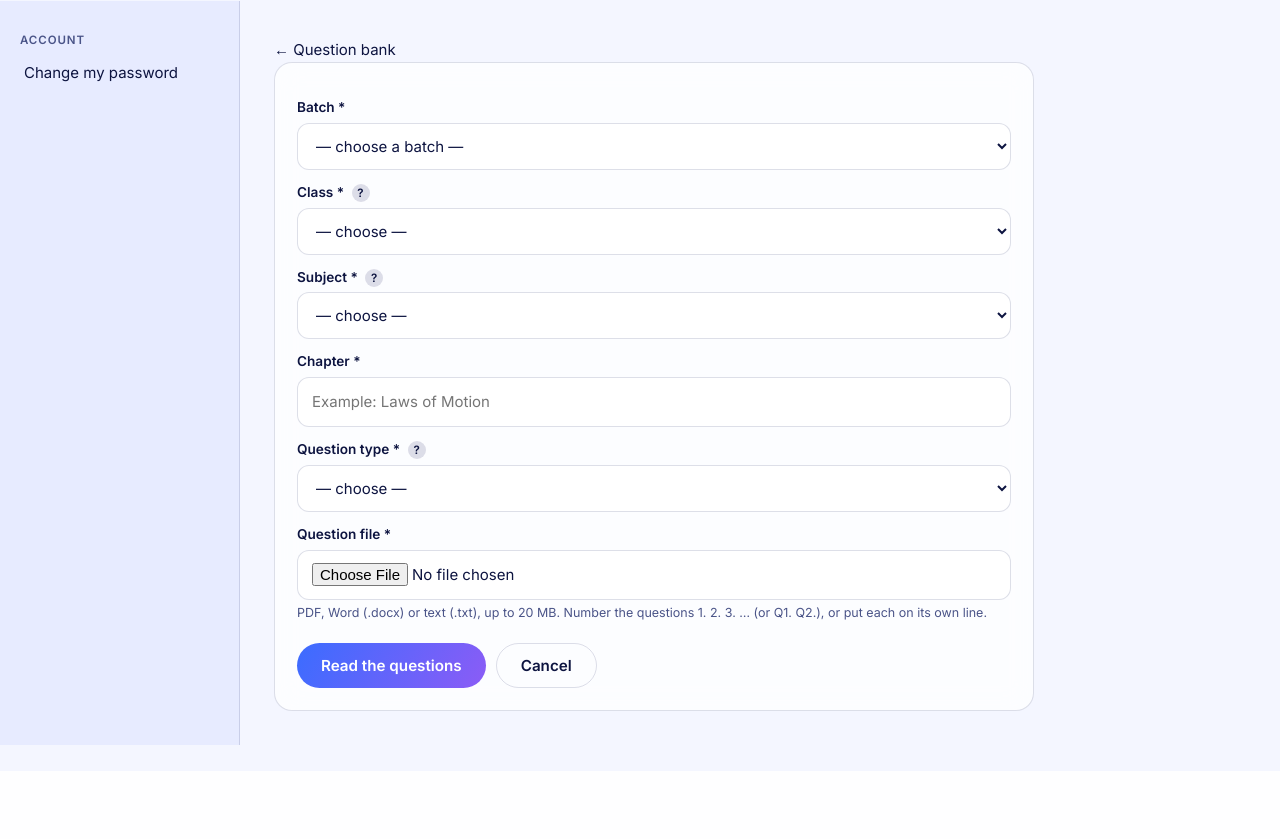
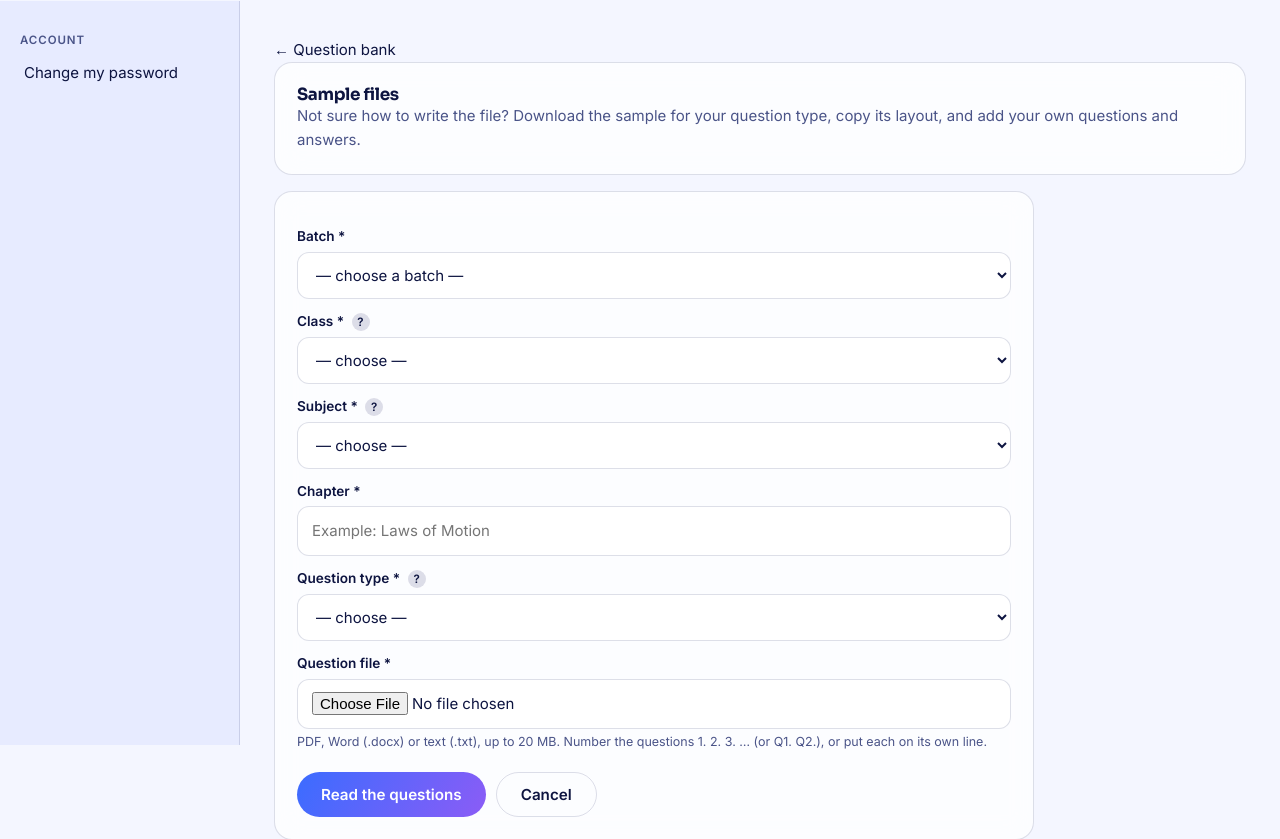
Before and after one commit to onmegabyte-dev/prashi, a Python web app: template prashi-tutorial-py/templates/admin/qbank-upload.html in a window 1280 px wide. Shown: the part 55-894 px from the top of the page. Before the commit the page ends 800 px from the top, so only its background shows below. Run offline with Jinja, Linux system fonts and the light colour scheme; the template is opened without the code that fills it, so the values that code supplies are empty.

Commit message:
Update qbank-upload.html

```diff
--- a/prashi-tutorial-py/templates/admin/qbank-upload.html
+++ b/prashi-tutorial-py/templates/admin/qbank-upload.html
@@ -7,6 +7,8 @@
 <input type="text" name="{{ field }}_custom" maxlength="40" value="{{ vals[field ~ '_custom'] or (cur if (cur and cur not in options and cur != CUSTOM) else '') }}" placeholder="Type the {{ label|lower }}" data-custom-for="{{ field }}" style="margin-top:8px" {{ '' if is_custom else 'hidden' }}>
 {% if errs[field] %}<div class="err" role="alert">{{ errs[field] }}</div>{% endif %}</div>
 {% endmacro %}
+<section class="card" style="margin-bottom:16px"><h2>Sample files</h2><p class="mu">Not sure how to write the file? Download the sample for your question type, copy its layout, and add your own questions and answers.</p>
+<p>{% for n, name in samples %}<a class="btn o sm" href="/admin/qbank/sample/{{ n }}.txt" download>{{ name }}</a> {% endfor %}</p></section>
 <form method="post" action="/admin/qbank/upload?_csrf={{ csrfToken }}" enctype="multipart/form-data" class="card form" novalidate>
 {% if errs and errs|length %}<div class="bad" role="alert">Please fix the highlighted problems.</div>{% endif %}
 <div class="fld"><label for="f_batch_id">Batch *</label><select id="f_batch_id" name="batch_id" required><option value="">— choose a batch —</option>{% for b in batches %}<option value="{{ b.v }}" {{ 'selected' if (vals.batch_id|string) == (b.v|string) else '' }}>{{ b.l }}</option>{% endfor %}</select>{% if errs.batch_id %}<div class="err" role="alert">{{ errs.batch_id }}</div>{% endif %}</div>
```
